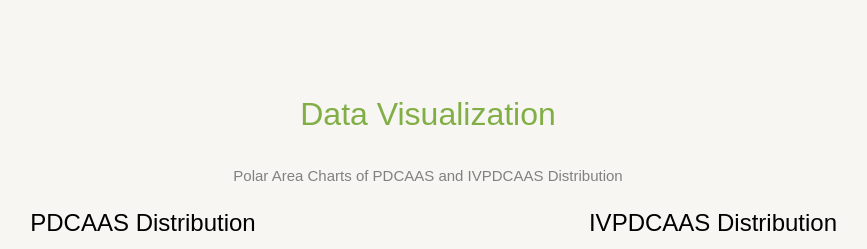
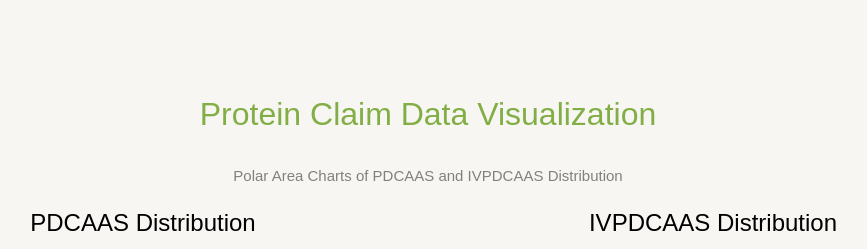
Before and after one commit to Shivamani-A/Nutricheck, a Django app: page /chart/ in a window 1280 px wide. Shown: the part 96-345 px from the top of the page, without its empty margins (212-1079 px from the left). Run offline with Django 4.2, Linux system fonts and the light colour scheme; some libraries are stand-ins or nearby versions.

Commit message:
added charts

```diff
--- a/templates/chart.html
+++ b/templates/chart.html
@@ -51,7 +51,7 @@
     <!-- PDCAAS and IVPDCAAS Section -->
     <section class="ftco-section bg-light">
         <div class="container">
-            <h2 class="text-primary text-center mb-4">Data Visualization</h2>
+            <h2 class="text-primary text-center mb-4">Protein Claim Data Visualization</h2>
             <p class="text-center">Polar Area Charts of PDCAAS and IVPDCAAS Distribution</p>
             <div class="row">
                 <div class="col-md-6">
```
